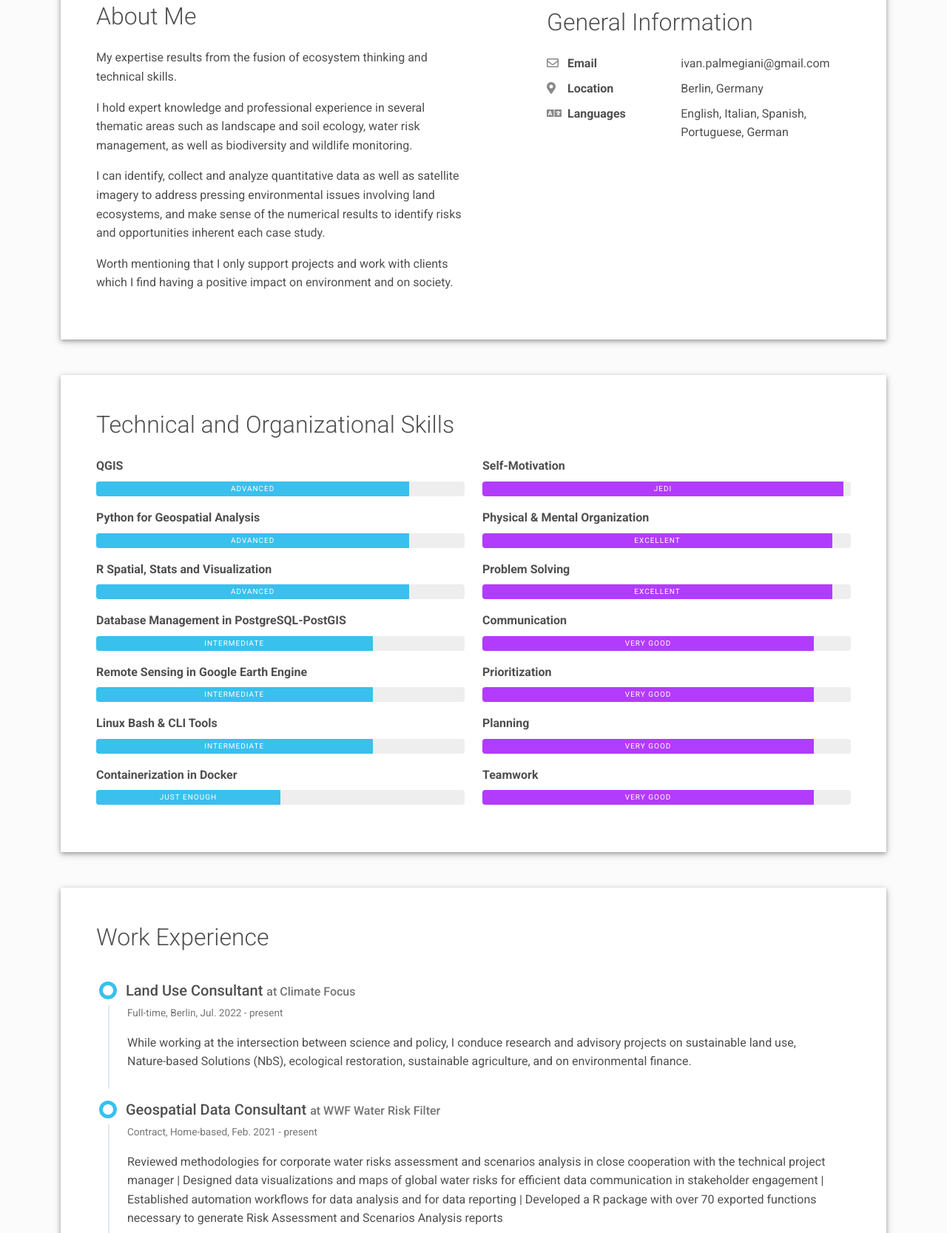
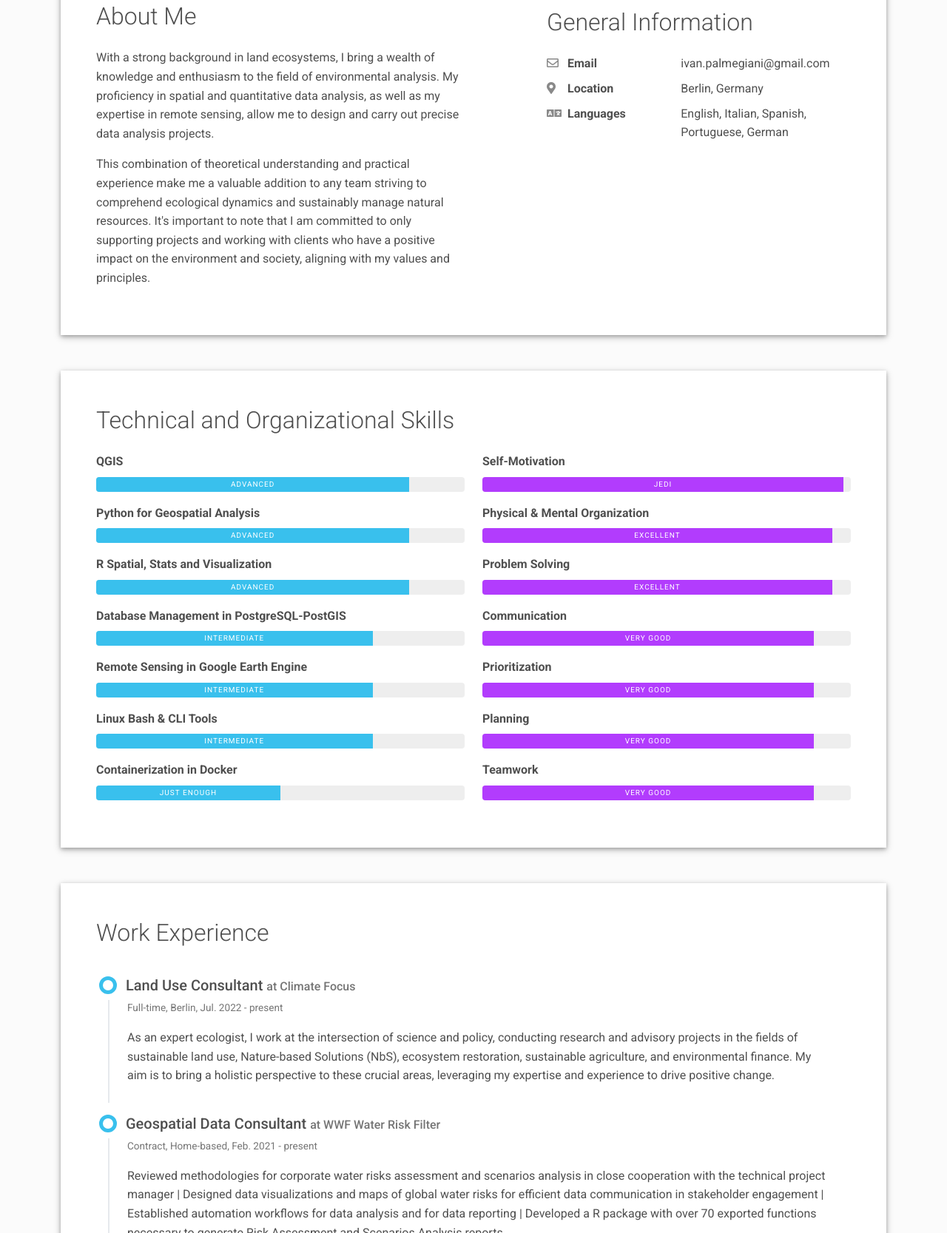
Before and after one commit to IvanPalm/Resume.md, a plain HTML site: page index.html in a window 1280 px wide. Shown: the part 705-2372 px from the top of the page at 74% size. Drawn offline with Linux system fonts and the light colour scheme.

Commit message:
updated bio and job description

```diff
--- a/index.html
+++ b/index.html
@@ -119,18 +119,10 @@
               <div class="col-md-6">
                 <h2 class="h2 fw-light mb-4">About Me</h2>
                 <p>
-                  My expertise results from the fusion of ecosystem thinking and technical skills.
-                </p>
-                <p>
-                  I hold expert knowledge and professional experience in several thematic areas such as landscape and soil ecology, water risk management,
-                  as well as biodiversity and wildlife monitoring.
-                </p>
-                <p>
-                  I can identify, collect and analyze quantitative data as well as satellite imagery to address pressing environmental issues involving land ecosystems,
-                  and make sense of the numerical results to identify risks and opportunities inherent each case study.
-                </p>
-                <p>
-                  Worth mentioning that I only support projects and work with clients which I find having a positive impact on environment and on society.
+                  With a strong background in land ecosystems, I bring a wealth of knowledge and enthusiasm to the field of environmental analysis.  My proficiency in spatial and quantitative data analysis, as well as my expertise in remote sensing, allow me to design and carry out precise data analysis projects.
+                 </p>
+                 <p>
+                  This combination of theoretical understanding and practical experience make me a valuable addition to any team striving to comprehend ecological dynamics and sustainably manage natural resources. It's important to note that I am committed to only supporting projects and working with clients who have a positive impact on the environment and society, aligning with my values and principles.
                 </p>
               </div>
               <div class="col-md-5 offset-lg-1">
@@ -359,9 +351,10 @@
                 </div>
                 <div class="timeline-body px-4 pb-4">
                   <div class="text-muted text-small mb-3">Full-time, Berlin, Jul. 2022 - present</div>
-                  <div>While working at the intersection between science and policy,
-                    I conduce research and advisory projects on sustainable land use, Nature-based Solutions (NbS),
-                    ecological restoration, sustainable agriculture, and on environmental finance.
+                  <div>
+                    As an expert ecologist, I work at the intersection of science and policy, conducting research and advisory projects in the
+                    fields of sustainable land use, Nature-based Solutions (NbS), ecosystem restoration, sustainable agriculture, and environmental finance.
+                    My aim is to bring a holistic perspective to these crucial areas, leveraging my expertise and experience to drive positive change.
                   </div>
                 </div>
               </div>
```
Also changed, not shown: 2 other files.
